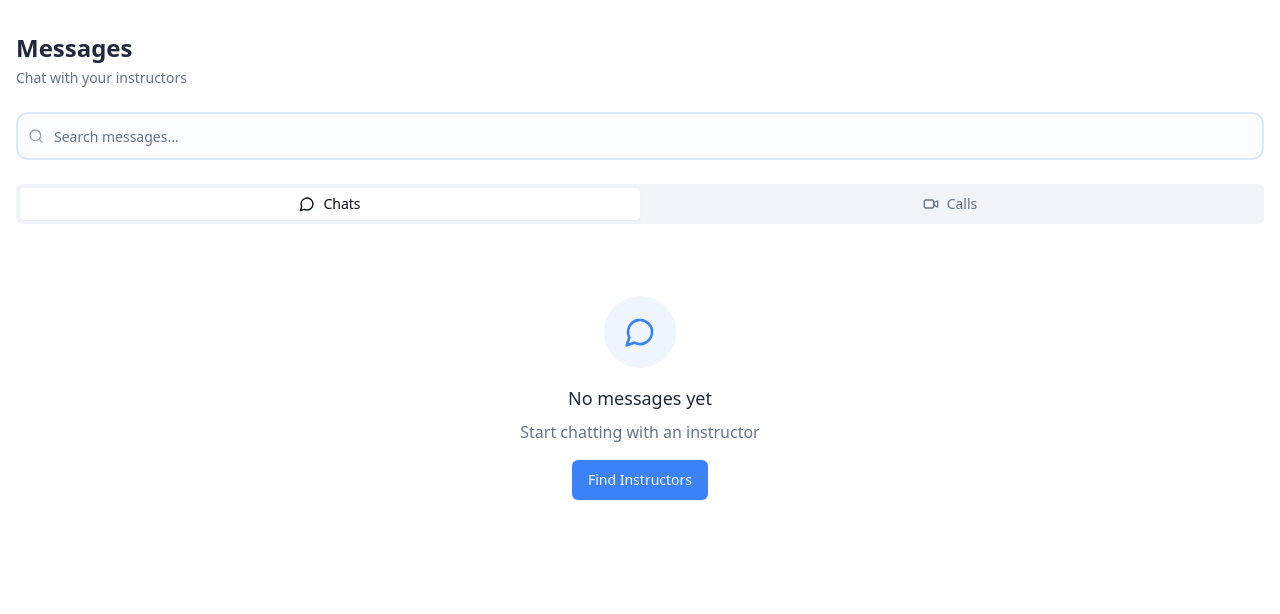
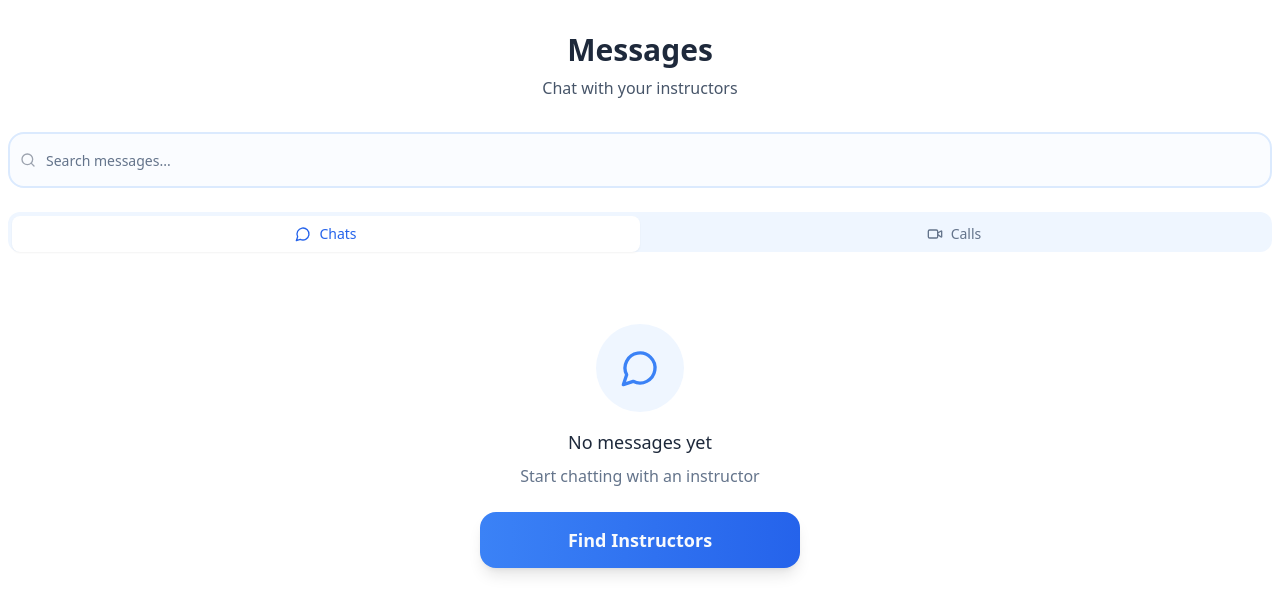
Before and after one commit to Nagaurav/yoga-otp-flow-design-74, a React (Vite) app: page /messages in a window 1280 px wide. Shown: the top 614 px of the page. Built offline with nearby package versions, Linux system fonts and the light colour scheme.

Commit message:
Refactor: Apply consistent UI across screens
Ensure all screens share a similar UI design, mirroring the login/signup page's style.

```diff
--- a/src/pages/ChatDetail.tsx
+++ b/src/pages/ChatDetail.tsx
@@ -36,7 +36,7 @@ const ChatDetail = () => {
   return (
     <div className="flex flex-col h-full">
       {/* Header */}
-      <div className="bg-white border-b border-gray-100 shadow-sm py-2">
+      <div className="bg-white border-b border-gray-100 shadow-sm py-3">
         <div className="flex items-center px-4">
           <Button
             variant="ghost"
@@ -47,7 +47,7 @@ const ChatDetail = () => {
             <ArrowLeft className="h-5 w-5" />
           </Button>
 
-          <div className="w-10 h-10 rounded-full bg-gray-200 mr-3"></div>
+          <div className="w-10 h-10 rounded-full bg-blue-200 mr-3"></div>
 
           <div className="flex-1">
             <h2 className="font-semibold text-slate-800">Instructor Name</h2>
@@ -58,7 +58,7 @@ const ChatDetail = () => {
             <Button
               variant="ghost"
               size="icon"
-              className="text-blue-600 rounded-full"
+              className="text-blue-600 rounded-full bg-blue-50 hover:bg-blue-100"
               onClick={() => navigate(`/instructors/${id}/book`)}
             >
               <Calendar className="h-5 w-5" />
@@ -66,7 +66,7 @@ const ChatDetail = () => {
             <Button
               variant="ghost"
               size="icon"
-              className="text-blue-600 rounded-full"
+              className="text-blue-600 rounded-full bg-blue-50 hover:bg-blue-100"
               onClick={() => navigate(`/messages/call/${id}?type=video`)}
             >
               <Video className="h-5 w-5" />
@@ -82,8 +82,8 @@ const ChatDetail = () => {
         </div>
 
         <div className="flex-1 flex flex-col items-center justify-center">
-          <div className="bg-blue-50 p-5 rounded-full mb-4">
-            <Send className="h-8 w-8 text-blue-500" />
+          <div className="bg-blue-50 p-6 rounded-full mb-4">
+            <Send className="h-10 w-10 text-blue-500" />
           </div>
           <h3 className="text-lg font-medium text-slate-800 mb-2">No messages yet</h3>
           <p className="text-slate-500 text-center mb-4">Start the conversation with your instructor</p>
@@ -93,9 +93,9 @@ const ChatDetail = () => {
       </div>
 
       {/* Start Video Call Button */}
-      <div className="px-4 py-2">
+      <div className="px-4 py-3">
         <Button
-          className="w-full bg-green-500 hover:bg-green-600"
+          className="w-full h-14 text-lg font-semibold rounded-2xl bg-gradient-to-r from-green-500 to-green-600 hover:from-green-600 hover:to-green-700 shadow-lg"
           onClick={() => navigate(`/messages/call/${id}?type=video`)}
         >
           <Video className="h-4 w-4 mr-2" />
@@ -104,14 +104,14 @@ const ChatDetail = () => {
       </div>
 
       {/* Message Input */}
-      <div className="bg-white border-t border-gray-100 p-2">
-        <div className="flex items-center bg-gray-50 rounded-full px-4 py-1 border border-gray-200">
+      <div className="bg-white border-t border-gray-100 p-3">
+        <div className="flex items-center bg-blue-50 rounded-full px-4 py-1 border-2 border-blue-100">
           <Input
             type="text"
             placeholder="Type a message..."
             value={message}
             onChange={(e) => setMessage(e.target.value)}
-            className="flex-1 border-none bg-transparent focus:ring-0 focus-visible:ring-0 focus-visible:ring-offset-0"
+            className="flex-1 border-none bg-transparent focus:ring-0 focus-visible:ring-0 focus-visible:ring-offset-0 h-12 text-base"
             onKeyPress={(e) => {
               if (e.key === 'Enter') {
                 handleSendMessage();
@@ -122,7 +122,7 @@ const ChatDetail = () => {
             type="button"
             variant="ghost"
             size="icon"
-            className="text-blue-600"
+            className="text-blue-600 hover:bg-blue-100 rounded-full"
             onClick={handleSendMessage}
           >
             <Send className="h-5 w-5" />
--- a/src/pages/Instructors.tsx
+++ b/src/pages/Instructors.tsx
@@ -23,15 +23,15 @@ const Instructors = () => {
   ];
 
   return (
-    <div className="flex flex-col h-full pt-8 pb-20 overflow-y-auto">
+    <div className="flex flex-col h-full pt-8 pb-20 overflow-y-auto px-2">
       {/* Header */}
-      <div className="px-4 mb-6">
-        <h1 className="text-2xl font-bold text-slate-800 mb-1">Find Instructors</h1>
-        <p className="text-slate-500 text-sm">Discover the perfect yoga teacher for you</p>
+      <div className="text-center mb-8">
+        <h1 className="text-3xl font-bold text-slate-800 mb-2">Find Instructors</h1>
+        <p className="text-slate-600">Discover the perfect yoga teacher for you</p>
       </div>
 
       {/* Search and Filter */}
-      <div className="px-4 mb-6 space-y-3">
+      <div className="space-y-3 mb-6">
         <div className="relative">
           <Search className="absolute left-3 top-1/2 transform -translate-y-1/2 text-gray-400 h-4 w-4" />
           <Input
@@ -39,7 +39,7 @@ const Instructors = () => {
             placeholder="Search instructors, yoga styles, or city..."
             value={searchQuery}
             onChange={(e) => setSearchQuery(e.target.value)}
-            className="pl-9 h-12 rounded-xl border-2 border-blue-100 focus:border-blue-300 bg-blue-50/30"
+            className="pl-9 h-14 text-lg rounded-2xl border-2 border-blue-100 focus:border-blue-300 bg-blue-50/30"
           />
         </div>
 
@@ -61,16 +61,15 @@ const Instructors = () => {
       </div>
 
       {/* Empty State */}
-      <div className="px-4 py-12 flex flex-col items-center justify-center text-center">
+      <div className="flex-1 flex flex-col items-center justify-center text-center">
         <div className="bg-blue-50 p-6 rounded-full mb-4">
           <Search className="h-10 w-10 text-blue-500" />
         </div>
         <h3 className="text-lg font-medium text-slate-800 mb-2">No instructors found</h3>
-        <p className="text-slate-500 mb-4">Try adjusting your search or filters</p>
+        <p className="text-slate-500 mb-6">Try adjusting your search or filters</p>
         <Button
-          variant="outline"
-          className="border-blue-200 text-blue-600"
           onClick={() => navigate('/dashboard')}
+          className="w-full max-w-xs h-14 text-lg font-semibold rounded-2xl bg-gradient-to-r from-blue-500 to-blue-600 hover:from-blue-600 hover:to-blue-700 shadow-lg"
         >
           Back to Dashboard
         </Button>
--- a/src/pages/MessagesPage.tsx
+++ b/src/pages/MessagesPage.tsx
@@ -11,15 +11,15 @@ const MessagesPage = () => {
   const [searchQuery, setSearchQuery] = useState('');
 
   return (
-    <div className="flex flex-col h-full pt-8 pb-20 overflow-y-auto">
+    <div className="flex flex-col h-full pt-8 pb-20 overflow-y-auto px-2">
       {/* Header */}
-      <div className="px-4 mb-6">
-        <h1 className="text-2xl font-bold text-slate-800 mb-1">Messages</h1>
-        <p className="text-slate-500 text-sm">Chat with your instructors</p>
+      <div className="text-center mb-8">
+        <h1 className="text-3xl font-bold text-slate-800 mb-2">Messages</h1>
+        <p className="text-slate-600">Chat with your instructors</p>
       </div>
 
       {/* Search */}
-      <div className="px-4 mb-6">
+      <div className="mb-6">
         <div className="relative">
           <Search className="absolute left-3 top-1/2 transform -translate-y-1/2 text-gray-400 h-4 w-4" />
           <Input
@@ -27,20 +27,26 @@ const MessagesPage = () => {
             placeholder="Search messages..."
             value={searchQuery}
             onChange={(e) => setSearchQuery(e.target.value)}
-            className="pl-9 h-12 rounded-xl border-2 border-blue-100 focus:border-blue-300 bg-blue-50/30"
+            className="pl-9 h-14 text-lg rounded-2xl border-2 border-blue-100 focus:border-blue-300 bg-blue-50/30"
           />
         </div>
       </div>
 
       {/* Content Tabs */}
-      <div className="px-4">
-        <Tabs defaultValue="chats">
-          <TabsList className="grid grid-cols-2 mb-6">
-            <TabsTrigger value="chats">
+      <div>
+        <Tabs defaultValue="chats" className="w-full">
+          <TabsList className="grid grid-cols-2 mb-6 p-1 bg-blue-50 rounded-xl">
+            <TabsTrigger
+              value="chats"
+              className="rounded-lg py-2 data-[state=active]:bg-white data-[state=active]:text-blue-600 data-[state=active]:shadow-sm"
+            >
               <MessageCircle className="h-4 w-4 mr-2" />
               Chats
             </TabsTrigger>
-            <TabsTrigger value="calls">
+            <TabsTrigger
+              value="calls"
+              className="rounded-lg py-2 data-[state=active]:bg-white data-[state=active]:text-blue-600 data-[state=active]:shadow-sm"
+            >
               <Video className="h-4 w-4 mr-2" />
               Calls
             </TabsTrigger>
@@ -49,14 +55,14 @@ const MessagesPage = () => {
           <TabsContent value="chats" className="space-y-2">
             {/* Empty State for Chats */}
             <div className="py-12 flex flex-col items-center justify-center text-center">
-              <div className="bg-blue-50 p-5 rounded-full mb-4">
-                <MessageCircle className="h-8 w-8 text-blue-500" />
+              <div className="bg-blue-50 p-6 rounded-full mb-4">
+                <MessageCircle className="h-10 w-10 text-blue-500" />
               </div>
               <h3 className="text-lg font-medium text-slate-800 mb-2">No messages yet</h3>
-              <p className="text-slate-500 mb-4">Start chatting with an instructor</p>
+              <p className="text-slate-500 mb-6">Start chatting with an instructor</p>
               <Button
                 variant="default"
-                className="bg-blue-500 hover:bg-blue-600"
+                className="w-full max-w-xs h-14 text-lg font-semibold rounded-2xl bg-gradient-to-r from-blue-500 to-blue-600 hover:from-blue-600 hover:to-blue-700 shadow-lg"
                 onClick={() => navigate('/instructors')}
               >
                 Find Instructors
@@ -67,14 +73,14 @@ const MessagesPage = () => {
           <TabsContent value="calls" className="space-y-2">
             {/* Empty State for Calls */}
             <div className="py-12 flex flex-col items-center justify-center text-center">
-              <div className="bg-blue-50 p-5 rounded-full mb-4">
-                <Video className="h-8 w-8 text-blue-500" />
+              <div className="bg-blue-50 p-6 rounded-full mb-4">
+                <Video className="h-10 w-10 text-blue-500" />
               </div>
               <h3 className="text-lg font-medium text-slate-800 mb-2">No recent calls</h3>
-              <p className="text-slate-500 mb-4">Your call history will appear here</p>
+              <p className="text-slate-500 mb-6">Your call history will appear here</p>
               <Button
                 variant="outline"
-                className="border-blue-200 text-blue-600"
+                className="w-full max-w-xs h-14 text-lg font-semibold rounded-2xl border-2 border-blue-100 text-blue-600 hover:bg-blue-50"
                 onClick={() => navigate('/instructors')}
               >
                 Find Instructors
```
